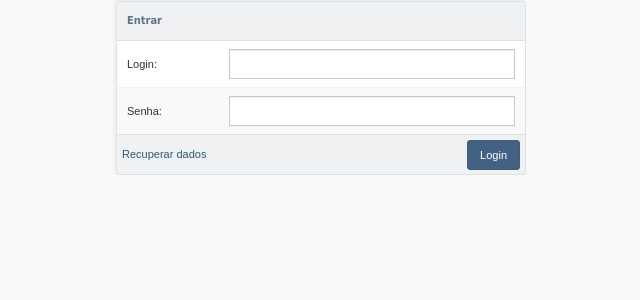
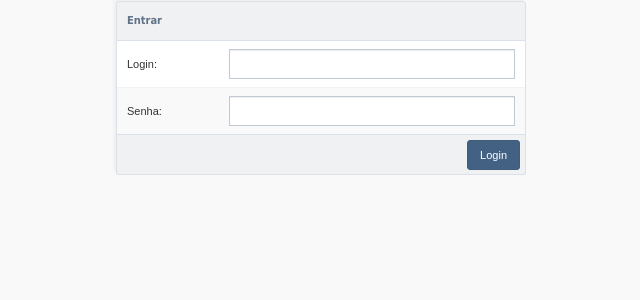
Before and after one commit to VoidUFC/OuS, a PHP site: page /login.php in a window 1280 px wide. Shown: the part 109-409 px from the top of the page, without its empty margins (319-959 px from the left). Run offline with PHP 8.4, Linux system fonts and the light colour scheme.

Commit message:
Update login.php

```diff
--- a/Projeto/login.php
+++ b/Projeto/login.php
@@ -119,9 +119,6 @@
                                     </div>
                                 </div>
                                 <div class="footer">
-                                    <div class="side fl">
-                                        <a href="">Recuperar dados</a>
-                                    </div>
                                     <div class="side fr">
                                         <input type="submit"  name="btn-login" value="Login" class="btn btn-primary" />
                                     </div>
```
